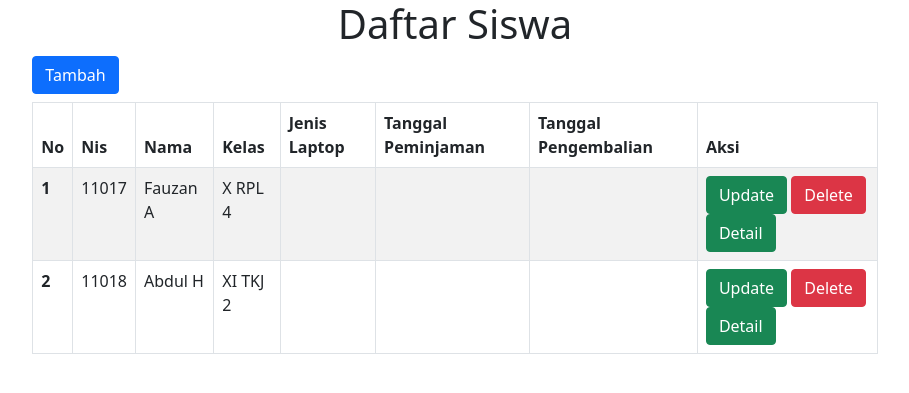
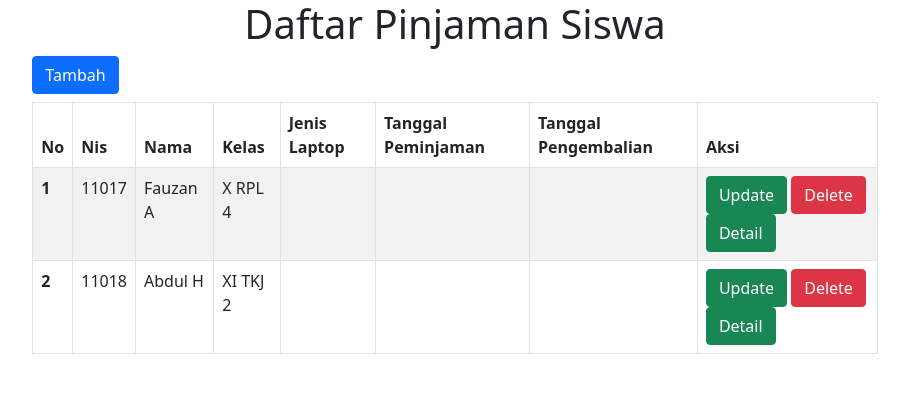
Before and after one commit to muhammadrizky1126/crud_php, a PHP site: page / in a window 1280 px wide. Shown: the top 393 px of the page, without its empty margins (185-1094 px from the left). Run offline with PHP 8.4, Linux system fonts and the light colour scheme; data comes from the database, SQL or seed files in the repository; data that the repository does not hold is empty.

Commit message:
Pesan commit yang menjelaskan perubahan

```diff
--- a/index.php
+++ b/index.php
@@ -18,7 +18,7 @@
 
   <section class="row">
     <div class="col-md-8 offset-md-2 align-self-center">
-      <h1 class="text-center">Daftar Siswa</h1>
+      <h1 class="text-center">Daftar Pinjaman Siswa</h1>
       <a href="tambah.php" class="btn btn-primary mb-2">Tambah</a>
       <table class="table table-striped table-bordered">
         <thead>
```
